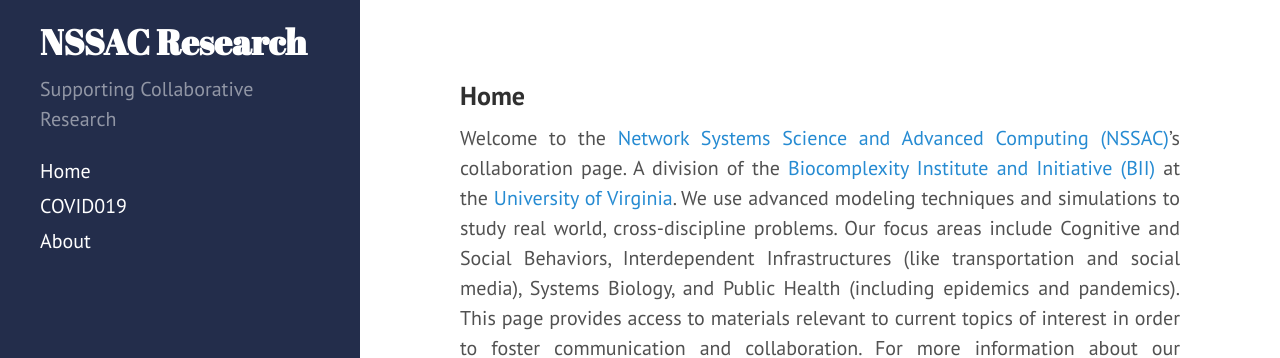
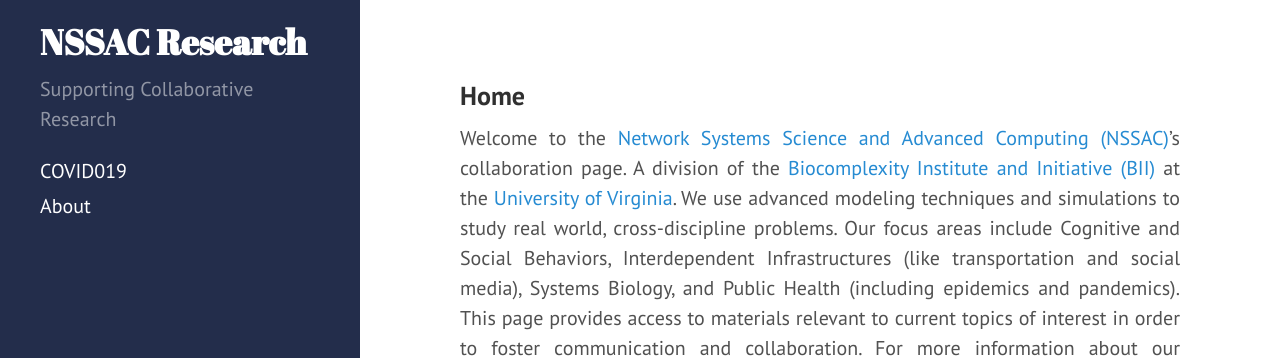
Before and after one commit to mehta-gaurav/mehta-gaurav.github.io, a Jekyll site: the page built from index.md, in a window 1280 px wide. Shown: the top 358 px of the page. Built offline with Jekyll 4.4.1, drawn with Linux system fonts in a browser that asks for light colours.

Commit message:
Update sidebar.html

```diff
--- a/_includes/sidebar.html
+++ b/_includes/sidebar.html
@@ -10,7 +10,7 @@
     </div>
 
     <nav class="sidebar-nav">
-      <a class="sidebar-nav-item{% if page.url == site.baseurl %} active{% endif %}" href="{{ site.baseurl }}">Home</a>
+      <!--a class="sidebar-nav-item{% if page.url == site.baseurl %} active{% endif %}" href="{{ site.baseurl }}">Home</a-->
       <a class="sidebar-nav-item{% if page.url == site.dashboardUrl %} active{% endif %}" href="{{ site.dashboardUrl }}">COVID019</a>
       <a class="sidebar-nav-item{% if page.url == site.aboutUrl %} active{% endif %}" href="{{ site.aboutUrl }}">About</a>
     </nav>
```
